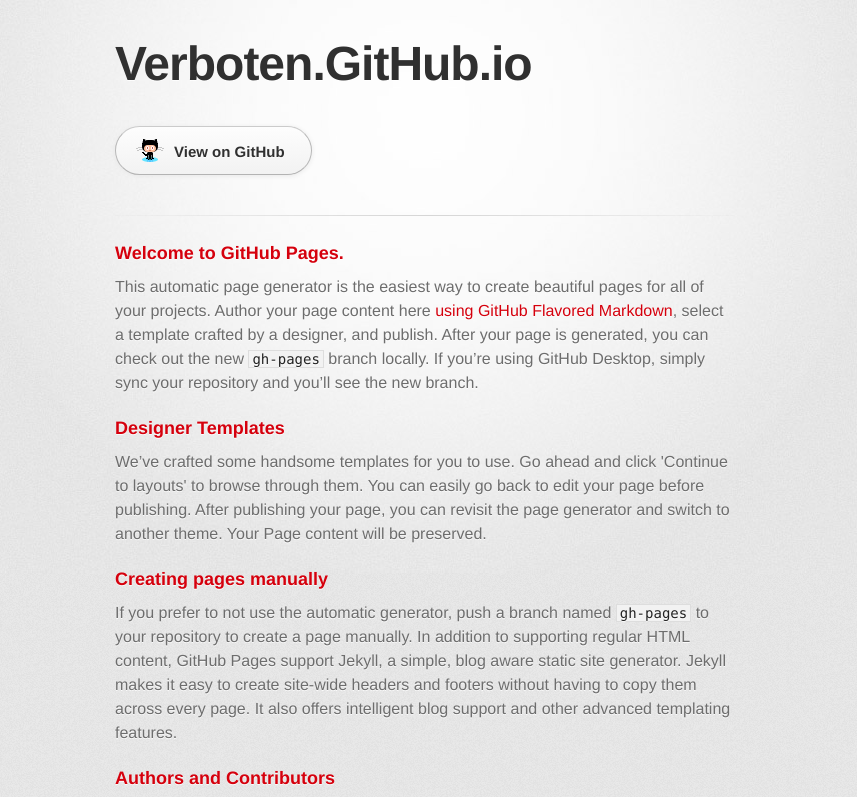
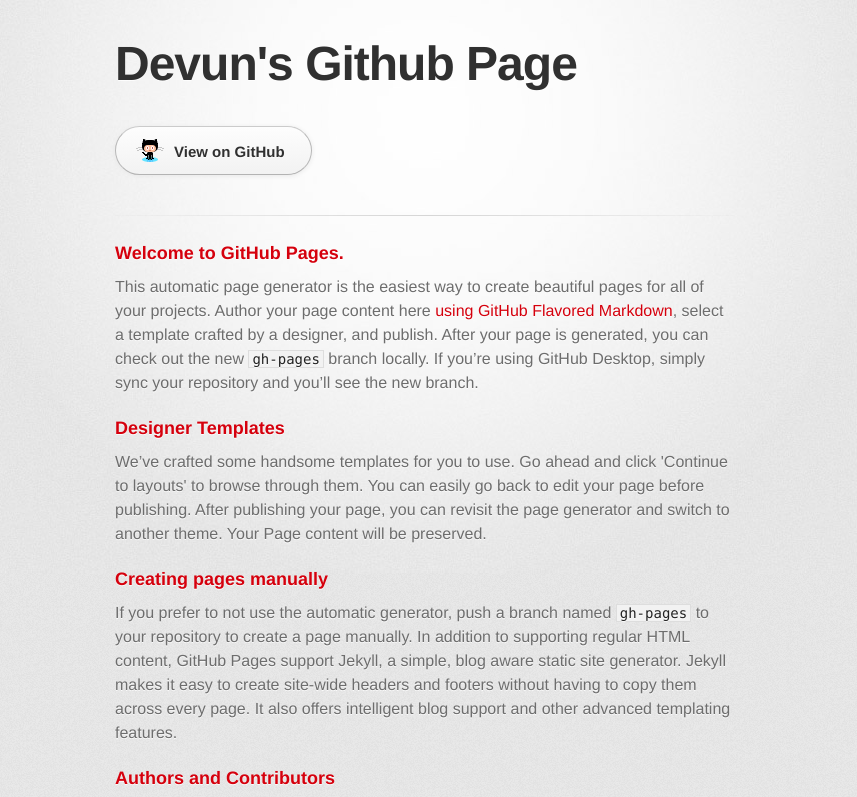
Before and after one commit to Verboten/verboten.github.io, a plain HTML site: page index.html in a window 1280 px wide. Shown: the top 797 px of the page, without its empty margins (215-1072 px from the left). Drawn offline with Linux system fonts and the light colour scheme; a web font is replaced by a local one.

Commit message:
Update index.html

```diff
--- a/index.html
+++ b/index.html
@@ -18,7 +18,7 @@
       <div class="inner">
 
         <header>
-          <h1>Verboten.GitHub.io</h1>
+          <h1>Devun's Github Page</h1>
           <h2></h2>
         </header>
 
```
